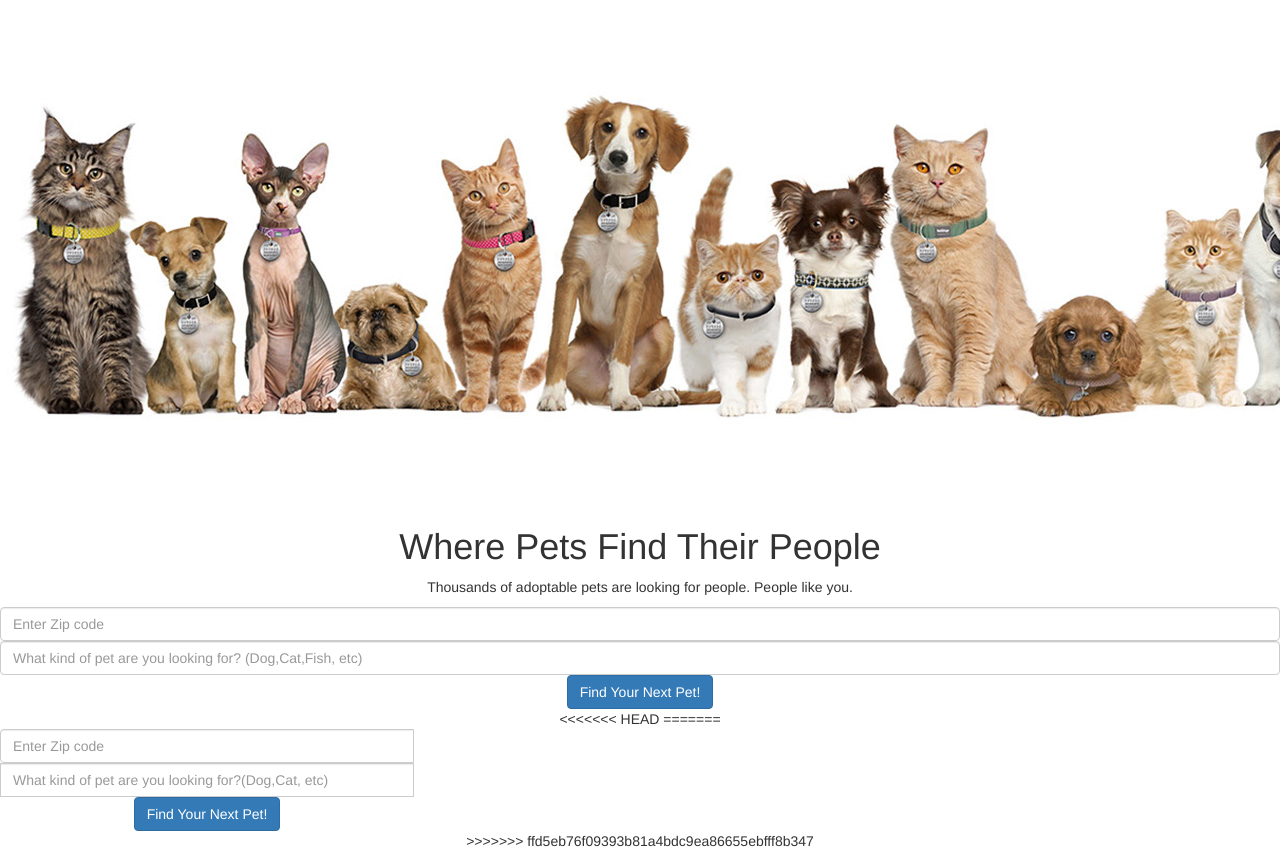
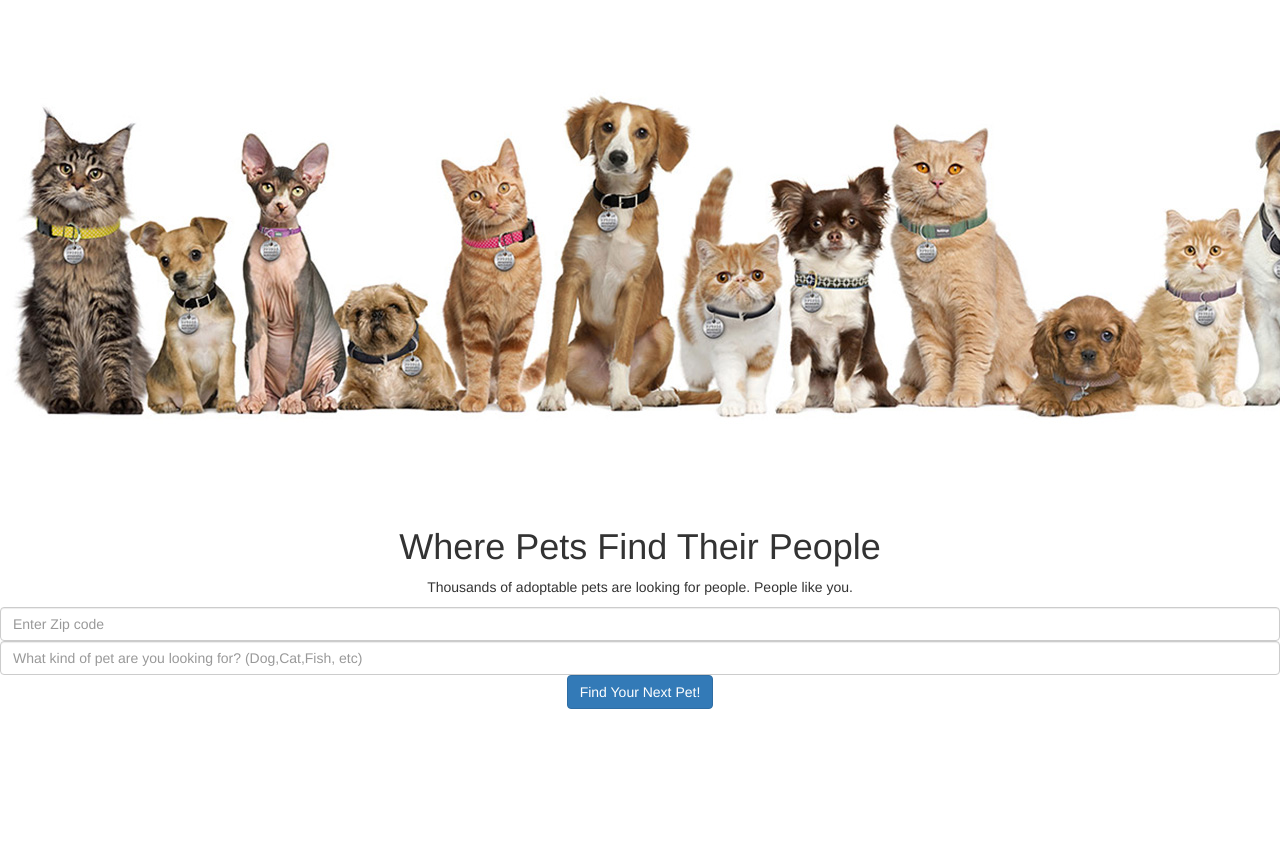
Before and after one commit to qpzja46/Project_2, a Flask app: page / in a window 1280 px wide; the page is wider, and only the part inside the window is pictured. After the commit the page ends 709 px from the top of that part, so only its background shows below. Run offline with Flask 2, Linux system fonts and the light colour scheme; some libraries are stand-ins or nearby versions.

Commit message:
Index.html

```diff
--- a/templates/index.html
+++ b/templates/index.html
@@ -23,28 +23,23 @@
           <input type="text" class="form-control" placeholder="Enter Zip code" aria-label="Enter Zipcode" aria-describedby="basic-addon2">
           <input type="text" class="form-control" placeholder="What kind of pet are you looking for? (Dog,Cat,Fish, etc)" aria-label="User's Input" aria-describedby="button-addon2">
           <div class="input-group-append">
-          <a href="templates/map.html" class="btn btn-primary">Find Your Next Pet!</a>
-          <!-- <a href="#" class="btn btn-primary">Find Your Next Pet!</a> -->
+          <a href="/map" class="btn btn-primary">Find Your Next Pet!</a>
+
         </div>
         <div class="card-footer text-muted">
 
         </div>
       </div>
-<<<<<<< HEAD
-
-
-=======
-      <div class="input-group">
+      <!-- <div class="input-group">
           <input type="text" class="form-control" placeholder="Enter Zip code" aria-label="Enter Zipcode" aria-describedby="basic-addon2">
           <input type="text" class="form-control" placeholder="What kind of pet are you looking for?(Dog,Cat, etc)" aria-label="User's Input" aria-describedby="button-addon2">
           <div class="input-group-append">
           <a href="/map" class="btn btn-primary">Find Your Next Pet!</a>
-            <!-- <button class="btn btn-outline-secondary" type="button">Dogs</button> -->
-            <!-- <button class="btn btn-outline-secondary" type="button">Cats</button> -->
+            <button class="btn btn-outline-secondary" type="button">Dogs</button>
+            <button class="btn btn-outline-secondary" type="button">Cats</button>
           </div>
         </div>
-
->>>>>>> ffd5eb76f09393b81a4bdc9ea86655ebfff8b347
+      -->
   <script src="https://d3js.org/d3.v5.min.js"></script>
   <script src="static/logic.js"></script>
 </body>
```
